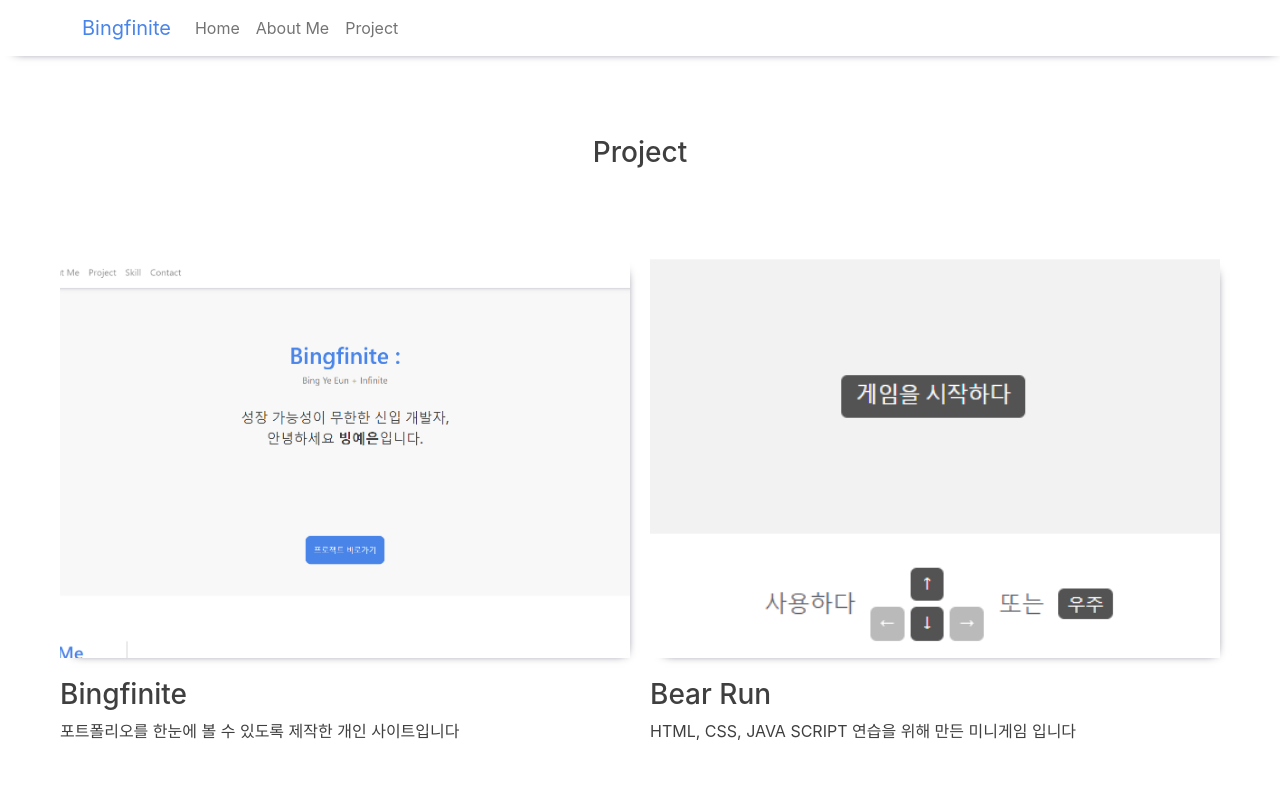
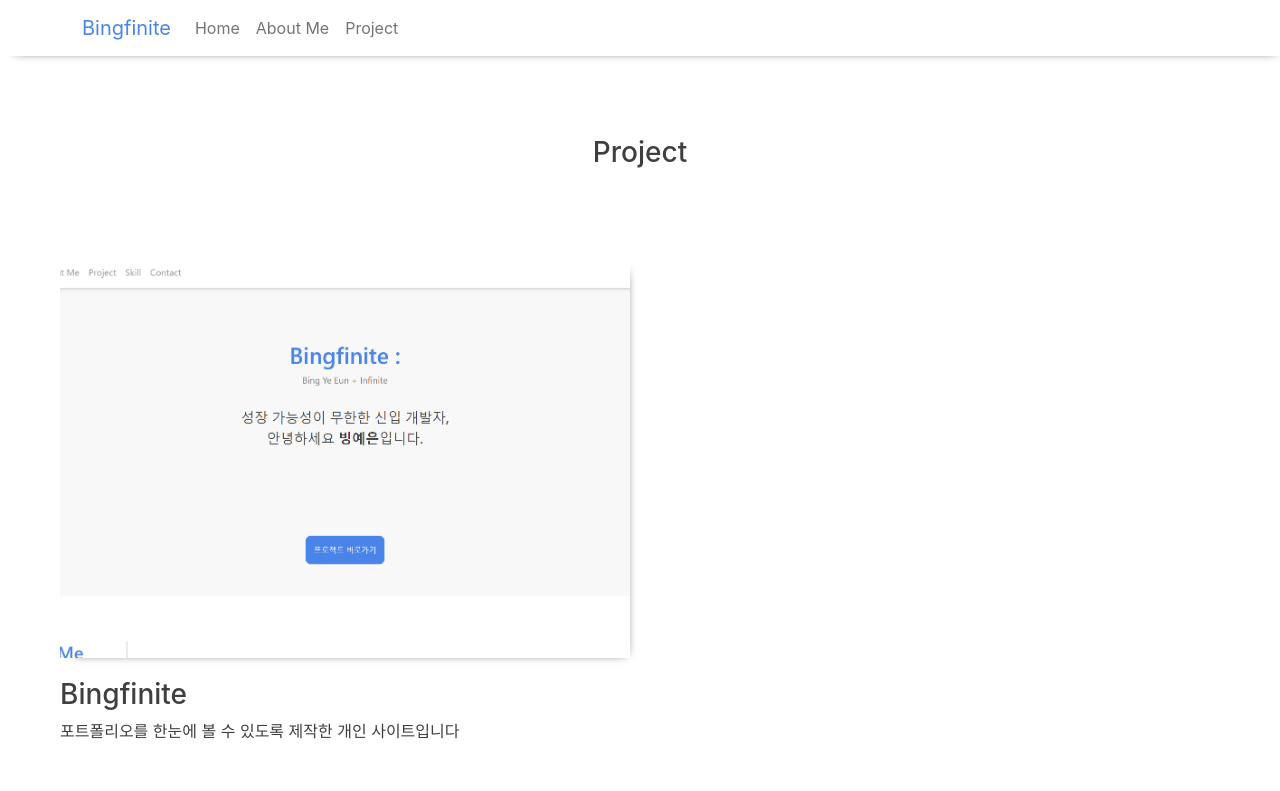
Before and after one commit to woonyBing/bingfinite, a React (Create React App) app: page /project in a window 1280 px wide. Shown: the top 791 px of the page. Built offline with nearby package versions, Linux system fonts and the light colour scheme.

Commit message:
App.js에서 map 돌리는 거 성공, 썸네일 하나씩 뜨는 거 수정하기

```diff
--- a/src/App.js
+++ b/src/App.js
@@ -70,7 +70,17 @@ function App() {
           <Route path="/project" element={
             <div>
               <MenuBar/>
-              <Project pjList={pjList}/>
+              <div>
+                <h3 style={{textAlign:'center', marginTop:'80px'}}>Project</h3>
+                {
+                  pjList.map((projectList, i)=>{
+                    console.log(i)
+                    return(
+                      <Project key={projectList.id} projectList={projectList} i={i}/>
+                    )
+                  })
+                }
+              </div>
               <Footer/>
             </div>
           }>
--- a/src/component/Project/Project.js
+++ b/src/component/Project/Project.js
@@ -1,19 +1,12 @@
 import { useNavigate } from "react-router-dom"
 
-function Project({pjList}) {
+function Project({projectList, i}) {
 
     return(
         <div>
-            <h3 style={{textAlign:'center', marginTop:'80px'}}>Project</h3>
             <div className="CardWrap">
                 <div className="CardContainer">
-                    {
-                        pjList.map((projectList, i)=>{
-                            return(
-                                <CardCollection key={projectList.id} projectList={projectList} i={i}/>
-                            )
-                        })
-                    }
+                    <CardCollection key={projectList.id} projectList={projectList}/>
                 </div>
             </div>
         </div>
```
